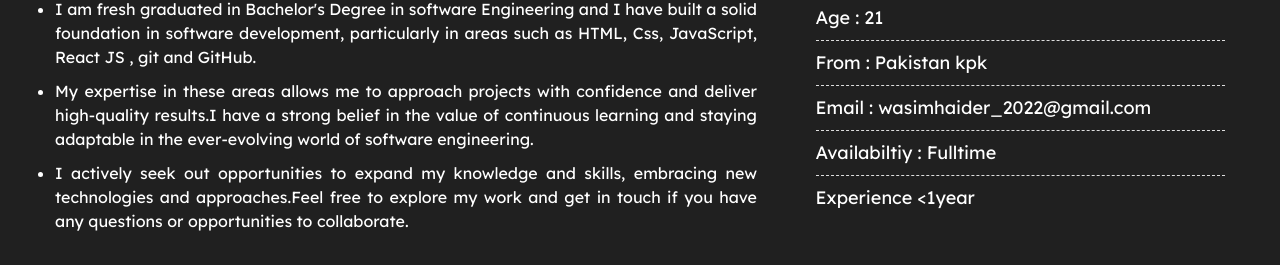
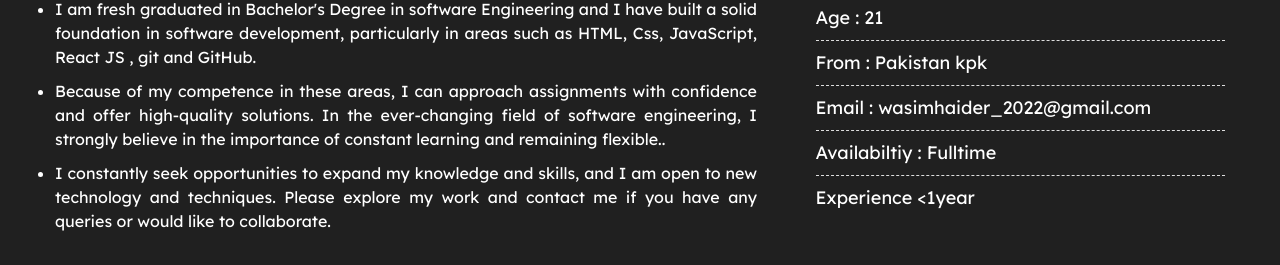
Before and after one commit to wasimhaider55/CODSOFT, a plain HTML site: page level2Task2/portfolio/index.html in a window 1280 px wide. Shown: the part 687-952 px from the top of the page. Drawn offline with nearby package versions, Linux system fonts and the light colour scheme.

Commit message:
some modification

```diff
--- a/level2Task2/portfolio/index.html
+++ b/level2Task2/portfolio/index.html
@@ -76,14 +76,14 @@
                             React JS , git and GitHub.
                         </li>
                         <li>
-                            My expertise in these areas allows me to approach projects with confidence and deliver
-                            high-quality results.I have a strong belief in the value of continuous learning and staying
-                            adaptable in the ever-evolving world of software engineering.
+                            Because of my competence in these areas, I can approach assignments with confidence and
+                            offer high-quality solutions. In the ever-changing field of software engineering, I strongly
+                            believe in the importance of constant learning and remaining flexible..
                         </li>
                         <li>
-                            I actively seek out opportunities to expand my knowledge and skills, embracing new
-                            technologies and approaches.Feel free to explore my work and get in touch if you have any
-                            questions or opportunities to collaborate.
+                            I constantly seek opportunities to expand my knowledge and skills, and I am open to new
+                            technology and techniques. Please explore my work and contact me if you have any queries or
+                            would like to collaborate.
                         </li>
                     </ul>
                 </div>
```
